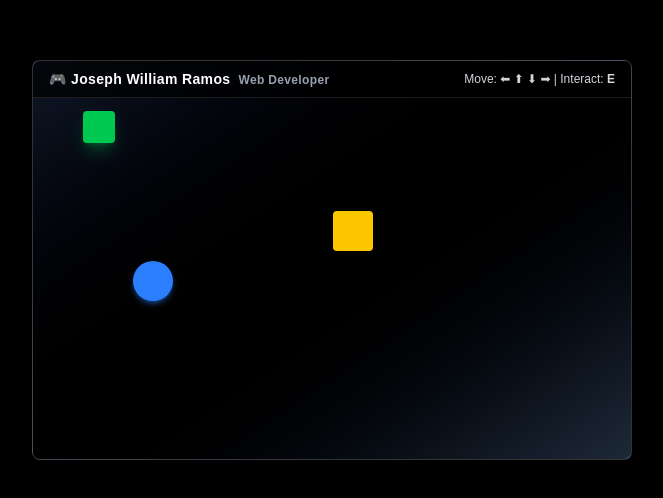
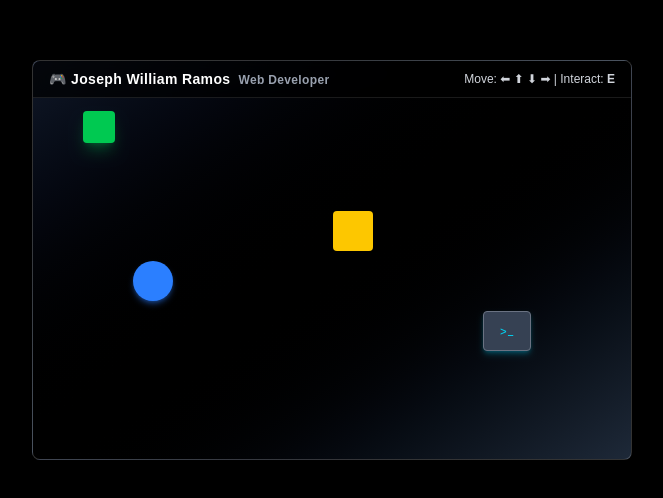
Before and after one commit to ramosjoseph/portfolio-2026, a Next.js app: page / in a window 1280 px wide. Shown: the part 140-638 px from the top of the page, without its empty margins (308-971 px from the left). Built offline with nearby package versions, Linux system fonts and the light colour scheme.

Commit message:
Fix skills terminal interaction and finalize game UI

```diff
--- a/components/game/Game.tsx
+++ b/components/game/Game.tsx
@@ -6,6 +6,7 @@ import Dialog from "./Dialog";
 import { useProjects } from "./hooks/useProjects";
 import HUD from "./HUD";
 import NPC from "./NPC";
+import Terminal from "./Terminal";
 
 type Position = {
   x: number;
@@ -15,7 +16,6 @@ type Position = {
 const INTERACTABLE = {
   x: 300,
   y: 150,
-  size: 40,
 };
 
 const NPC_POSITION = {
@@ -23,28 +23,37 @@ const NPC_POSITION = {
   y: 200,
 };
 
+const TERMINAL_POSITION = {
+  x: 450,
+  y: 250,
+};
+
 export default function Game() {
   const [player, setPlayer] = useState<Position>({ x: 50, y: 50 });
+
   const [canInteract, setCanInteract] = useState(false);
   const [nearNPC, setNearNPC] = useState(false);
+  const [nearTerminal, setNearTerminal] = useState(false);
 
   const [showProjects, setShowProjects] = useState(false);
   const [showAbout, setShowAbout] = useState(false);
+  const [showSkills, setShowSkills] = useState(false);
 
   const { projects, loading } = useProjects();
 
   // 🎮 Keyboard controls
   useEffect(() => {
     const handleKeyDown = (e: KeyboardEvent) => {
-      // Close dialogs
+      // Close ALL dialogs
       if (e.key === "Escape") {
         setShowProjects(false);
         setShowAbout(false);
+        setShowSkills(false);
         return;
       }
 
-      // Stop movement when dialog is open
-      if (showProjects || showAbout) return;
+      // Stop movement when ANY dialog is open
+      if (showProjects || showAbout || showSkills) return;
 
       // Movement
       setPlayer((prev) => {
@@ -63,32 +72,46 @@ export default function Game() {
       if (e.key.toLowerCase() === "e") {
         if (canInteract) setShowProjects(true);
         if (nearNPC) setShowAbout(true);
+        if (nearTerminal) setShowSkills(true);
       }
     };
 
     window.addEventListener("keydown", handleKeyDown);
     return () => window.removeEventListener("keydown", handleKeyDown);
-  }, [canInteract, nearNPC, showProjects, showAbout]);
+  }, [
+    canInteract,
+    nearNPC,
+    nearTerminal,
+    showProjects,
+    showAbout,
+    showSkills,
+  ]);
 
   // 📦 Chest collision
   useEffect(() => {
     const dx = player.x - INTERACTABLE.x;
     const dy = player.y - INTERACTABLE.y;
-    const distance = Math.sqrt(dx * dx + dy * dy);
-    setCanInteract(distance < 40);
+    setCanInteract(Math.sqrt(dx * dx + dy * dy) < 40);
   }, [player]);
 
   // 🧍 NPC collision
   useEffect(() => {
     const dx = player.x - NPC_POSITION.x;
     const dy = player.y - NPC_POSITION.y;
-    const distance = Math.sqrt(dx * dx + dy * dy);
-    setNearNPC(distance < 40);
+    setNearNPC(Math.sqrt(dx * dx + dy * dy) < 40);
+  }, [player]);
+
+  // 💻 Terminal collision
+  useEffect(() => {
+    const dx = player.x - TERMINAL_POSITION.x;
+    const dy = player.y - TERMINAL_POSITION.y;
+    setNearTerminal(Math.sqrt(dx * dx + dy * dy) < 40);
   }, [player]);
 
   return (
     <section
-      className="relative h-[400px] w-[600px] overflow-hidden rounded-lg border border-white/20
+      className="relative h-[400px] w-[600px] overflow-hidden rounded-lg
+                 border border-white/20
                  bg-gradient-to-br from-gray-900 via-black to-gray-800"
       role="application"
       aria-label="Portfolio game"
@@ -101,6 +124,13 @@ export default function Game() {
         x={NPC_POSITION.x}
         y={NPC_POSITION.y}
         label="About Me NPC"
+      />
+
+      {/* Skills Terminal */}
+      <Terminal
+        x={TERMINAL_POSITION.x}
+        y={TERMINAL_POSITION.y}
+        label="Skills Terminal"
       />
 
       {/* Projects Chest */}
@@ -118,11 +148,15 @@ export default function Game() {
       />
 
       {/* Interaction Prompt */}
-      {(canInteract || nearNPC) && !showProjects && !showAbout && (
-        <div className="absolute bottom-2 left-1/2 -translate-x-1/2 rounded bg-black px-3 py-1 text-sm text-white">
-          Press <strong>E</strong> to interact
-        </div>
-      )}
+      {(canInteract || nearNPC || nearTerminal) &&
+        !showProjects &&
+        !showAbout &&
+        !showSkills && (
+          <div className="absolute bottom-2 left-1/2 -translate-x-1/2
+                          rounded bg-black px-3 py-1 text-sm text-white">
+            Press <strong>E</strong> to interact
+          </div>
+        )}
 
       {/* 📦 Projects Dialog */}
       {showProjects && (
@@ -179,6 +213,45 @@ export default function Game() {
           }
         />
       )}
+
+      {/* 💻 Skills Dialog */}
+      {showSkills && (
+        <Dialog
+          title="💻 Skills Terminal"
+          onClose={() => setShowSkills(false)}
+          content={
+            <div className="font-mono text-sm space-y-3">
+              <div>
+                <span className="text-cyan-400">$</span> frontend
+                <ul className="ml-4 list-disc">
+                  <li>React</li>
+                  <li>Next.js</li>
+                  <li>TypeScript</li>
+                  <li>Tailwind CSS</li>
+                </ul>
+              </div>
+
+              <div>
+                <span className="text-cyan-400">$</span> backend
+                <ul className="ml-4 list-disc">
+                  <li>Node.js</li>
+                  <li>REST APIs</li>
+                  <li>Basic GraphQL</li>
+                </ul>
+              </div>
+
+              <div>
+                <span className="text-cyan-400">$</span> practices
+                <ul className="ml-4 list-disc">
+                  <li>Accessibility (WCAG)</li>
+                  <li>Performance optimization</li>
+                  <li>Git & CI/CD</li>
+                </ul>
+              </div>
+            </div>
+          }
+        />
+      )}
     </section>
   );
 }
--- /dev/null
+++ b/components/game/Terminal.tsx
@@ -0,0 +1,21 @@
+type Props = {
+  x: number;
+  y: number;
+  label: string;
+};
+
+export default function Terminal({ x, y, label }: Props) {
+  return (
+    <div
+      className="absolute h-10 w-12 rounded bg-gray-700
+                 border border-gray-500
+                 shadow-md shadow-cyan-500/30
+                 flex items-center justify-center
+                 text-cyan-400 text-xs font-mono"
+      style={{ left: x, top: y }}
+      aria-label={label}
+    >
+      &gt;_
+    </div>
+  );
+}
```
